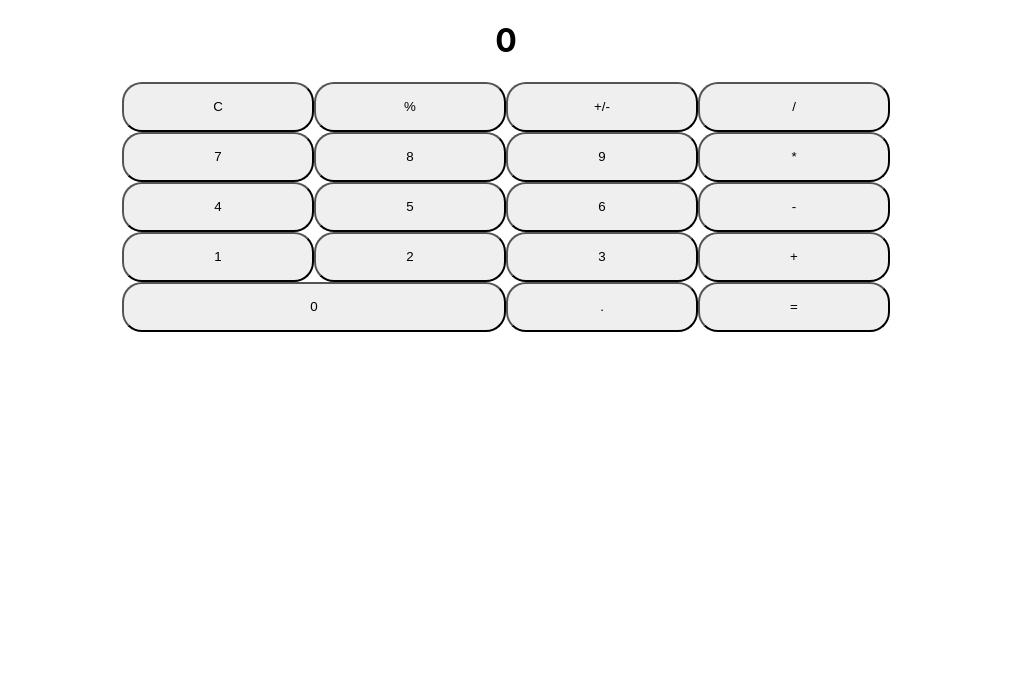
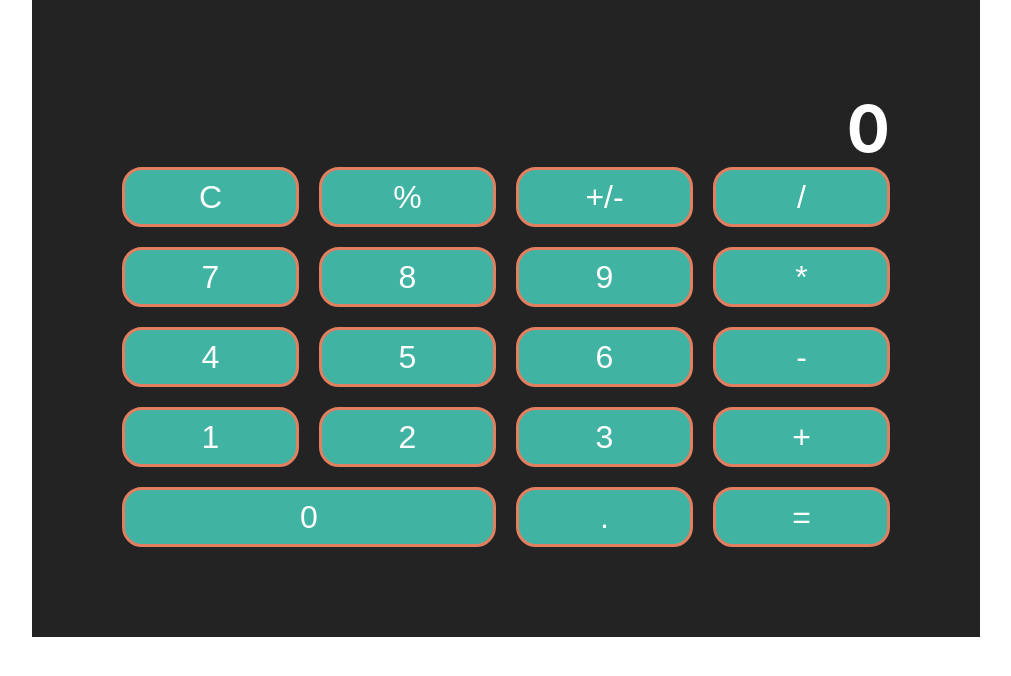
Before and after one commit to theranbrig/calculator, a React (Create React App) app: page / in a window 1280 px wide. Shown: the top 676 px of the page, without its empty margins (134-1145 px from the left). Built offline with nearby package versions, Linux system fonts and the light colour scheme.

Commit message:
basic math functions working

```diff
--- a/src/components/Calculator.js
+++ b/src/components/Calculator.js
@@ -5,25 +5,39 @@ import ClearButton from './ClearButton';
 import styled from 'styled-components';
 import Display from './Display';
 import { NumberContext } from './NumberProvider';
+import EqualButton from './EqualButton';
 
 const CalculatorStyles = styled.div`
+	background: #232323;
+	padding: 90px;
 	width: 60%;
-	margin-left: 20%;
+	margin-left: calc(20% - 90px);
 	display: grid;
 	grid-template-areas:
 		'display'
 		'numbers';
 	button {
 		width: 100%;
-		height: 50px;
+		height: 60px;
 		border-radius: 20px;
+		border: 3px solid #e27f60;
+		background-color: #41b3a3;
+		font-size: 2rem;
+		color: white;
 	}
 	.display {
 		grid-area: display;
+		h1 {
+			color: white;
+			font-size: 4rem;
+			margin: 0;
+			text-align: right;
+		}
 	}
 	.number-pad {
 		grid-area: numbers;
 		display: grid;
+		grid-gap: 20px;
 		grid-template-columns: repeat(4, 1fr);
 	}
 	.zero-button {
@@ -59,7 +73,7 @@ const Calculator = () => {
 					<CalculatorButton buttonValue={0} />
 				</div>
 				<CalculatorButton buttonValue={'.'} />
-				<FunctionButton buttonValue={'='} />
+				<EqualButton />
 			</div>
 		</CalculatorStyles>
 	);
--- a/src/components/Display.js
+++ b/src/components/Display.js
@@ -6,7 +6,6 @@ const Display = ({ displayValue }) => {
 	return (
 		<div>
 			<h1>{number.length ? number : '0'}</h1>
-			<p>{storedNumber}</p>
 		</div>
 	);
 };
--- /dev/null
+++ b/src/components/EqualButton.js
@@ -0,0 +1,13 @@
+import React, { useContext } from 'react';
+import { NumberContext } from './NumberProvider';
+
+const EqualButton = ({ buttonValue }) => {
+	const { doMath } = useContext(NumberContext);
+	return (
+		<div className="button-div" onClick={() => doMath()}>
+			<button>{'='}</button>
+		</div>
+	);
+};
+
+export default EqualButton;
--- a/src/components/FunctionButton.js
+++ b/src/components/FunctionButton.js
@@ -2,9 +2,9 @@ import React, { useContext } from 'react';
 import { NumberContext } from './NumberProvider';
 
 const FunctionButton = ({ buttonValue }) => {
-	const { setFunctionType } = useContext(NumberContext);
+	const { setCalcFunction } = useContext(NumberContext);
 	return (
-		<div className="button-div" onClick={() => setFunctionType(buttonValue)}>
+		<div className="button-div" onClick={() => setCalcFunction(buttonValue)}>
 			<button>{buttonValue}</button>
 		</div>
 	);
--- a/src/components/NumberProvider.js
+++ b/src/components/NumberProvider.js
@@ -5,7 +5,7 @@ export const NumberContext = React.createContext();
 const NumberProvider = props => {
 	const [number, setNumber] = useState('');
 	const [storedNumber, setStoredNumber] = useState('');
-	const [functionType, setFunctionType] = useState('');
+	const [functionType, setFunctionType] = useState(null);
 
 	const getValue = num => {
 		let storedValue = number;
@@ -14,14 +14,14 @@ const NumberProvider = props => {
 		}
 	};
 
-	const setValue = num => {
+	const setValue = () => {
 		setStoredNumber(number);
 		setNumber('');
 	};
 
 	const clearValue = () => {
 		setNumber('');
-  };
+	};
 
 	const addFunction = () => {
 		setNumber(`${parseInt(number) + parseInt(storedNumber)}`);
@@ -29,6 +29,30 @@ const NumberProvider = props => {
 
 	const minusFunction = () => {
 		setNumber(`${parseInt(storedNumber) - parseInt(number)}`);
+	};
+
+	const doMath = () => {
+		switch (functionType) {
+			case '+':
+				addFunction();
+				break;
+			case '-':
+				setNumber(`${parseInt(storedNumber) - parseInt(number)}`);
+				break;
+			case '/':
+				setNumber(`${parseInt(storedNumber) / parseInt(number)}`);
+				break;
+			case '*':
+				setNumber(`${parseInt(number) * parseInt(storedNumber)}`);
+				break;
+			default:
+				break;
+		}
+	};
+
+	const setCalcFunction = type => {
+		setFunctionType(type);
+		setValue(number);
 	};
 
 	return (
@@ -42,7 +66,8 @@ const NumberProvider = props => {
 				setNumber,
 				addFunction,
 				minusFunction,
-				setFunctionType
+				setCalcFunction,
+				doMath
 			}}>
 			{props.children}
 		</NumberContext.Provider>
```
